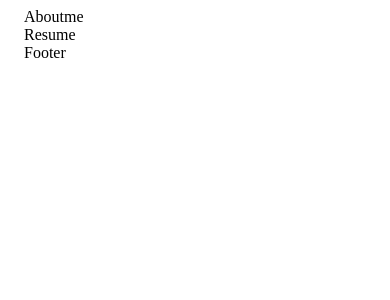
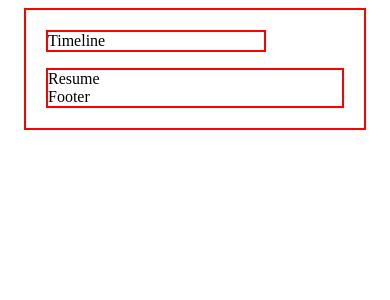
Before and after one commit to jagbirsaini95/portfolio-react-app, a React (Vite) app: page / in a window 390 px wide. Shown: the top 300 px of the page. Built offline with nearby package versions, Linux system fonts and the light colour scheme.

Commit message:
grid container for responsive

```diff
--- a/src/components/Aboutme.tsx
+++ b/src/components/Aboutme.tsx
@@ -1,7 +1,10 @@
+import Timeline from "./Timeline"
 
 const Aboutme = () => {
     return (
-        <div>Aboutme</div>
+        <>
+            <Timeline />
+        </>
     )
 }
 
--- a/src/router.tsx
+++ b/src/router.tsx
@@ -10,10 +10,11 @@ const AppRouter = () => {
     return (
         <Router>
             <Container>
-                <Grid2>
+                <Grid2 container spacing={{ xs: 2, md: 3 }} columns={{ xs: 4, sm: 8, md: 12 }} style={{ border: '2px solid red', padding: '20px' }}>
+                    <Grid2 size={3} style={{ border: '2px solid red' }}>
                         <Aboutme />
                     </Grid2>
-                <Grid2>
+                    <Grid2 size={9} style={{ border: '2px solid red' }}>
                         <Routes>
                             <Route path="/" element={<Resume />} />
                             <Route path="/resume" element={<Resume />} />
@@ -22,6 +23,7 @@ const AppRouter = () => {
                         </Routes>
                         <Footer />
                     </Grid2>
+                </Grid2>
             </Container>
         </Router>
     );
```
Lines whose indentation alone changed are shown as unchanged.
